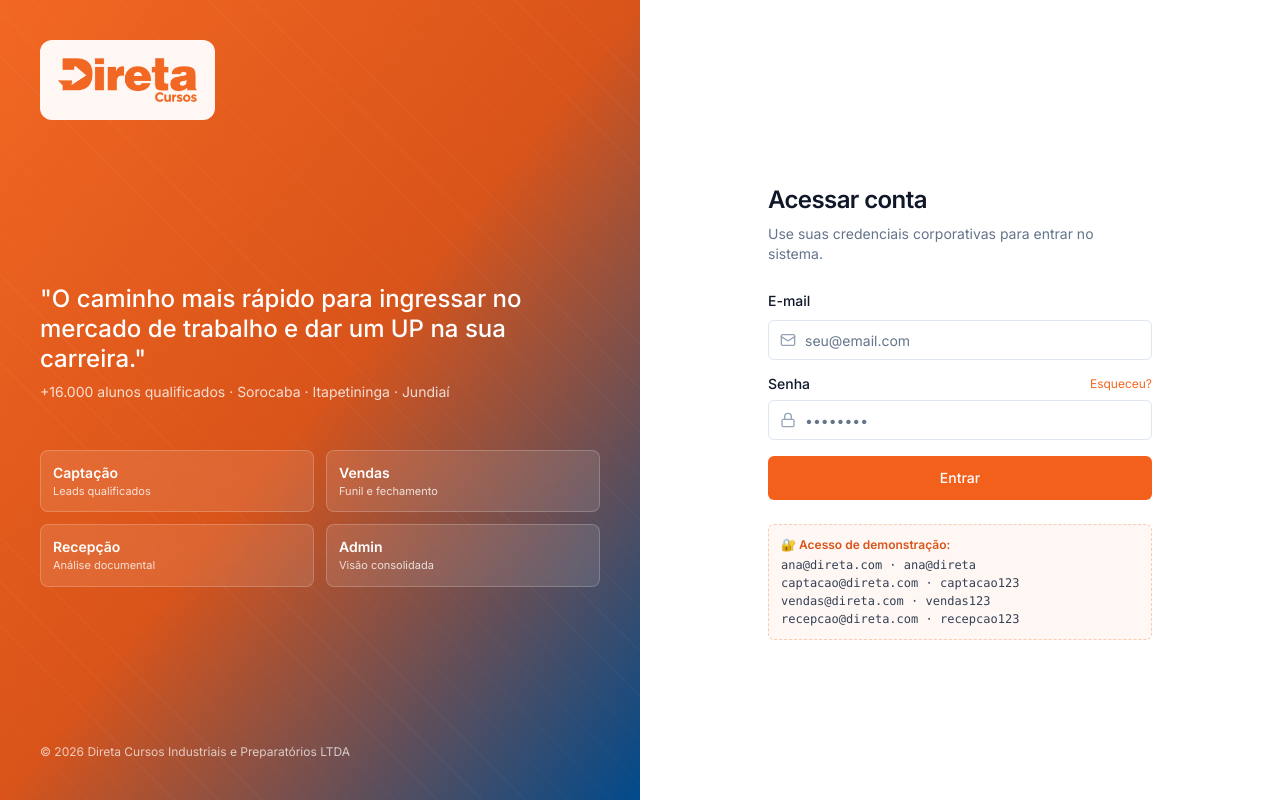
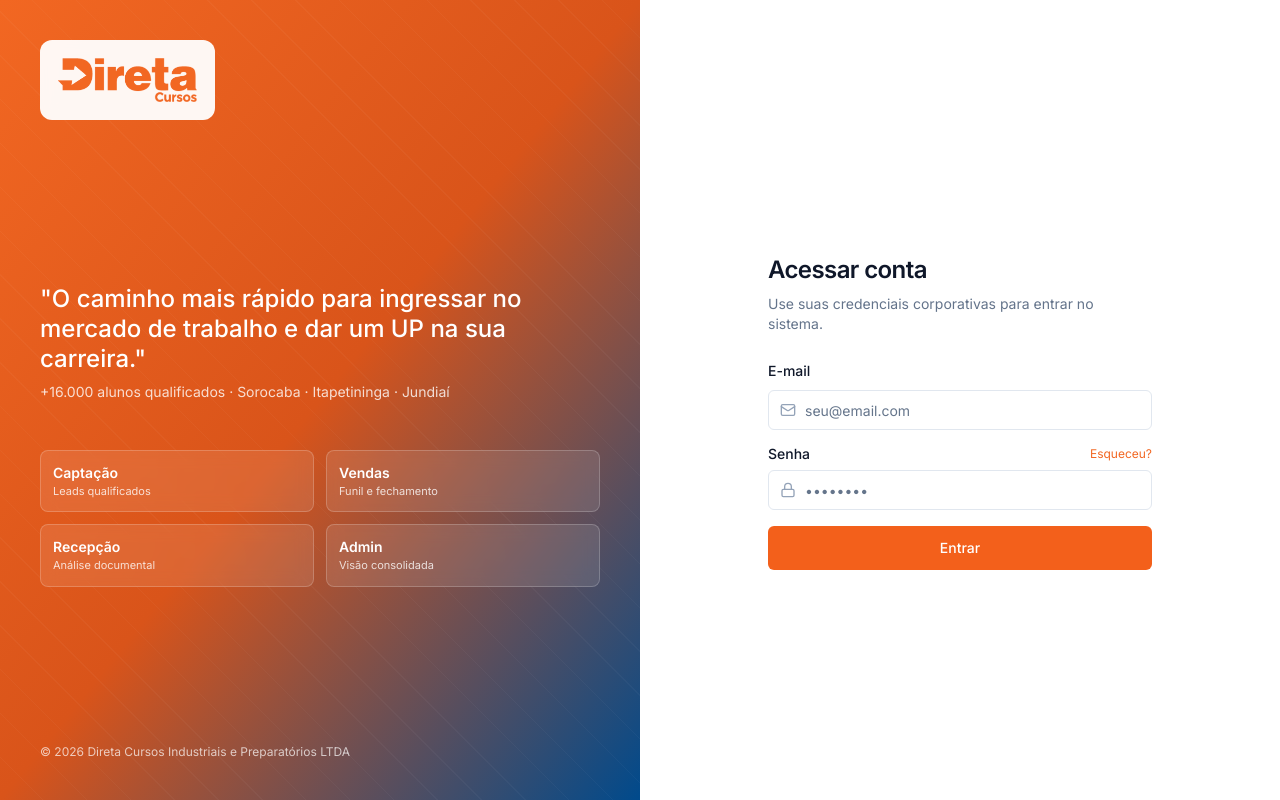
Before and after one commit to Willians96/direta, a Next.js app: page /login in a window 1280 px wide. Built offline with nearby package versions, Linux system fonts and the light colour scheme.

Commit message:
chore(login): remove credenciais da tela de login e do README (repositorio publico)

```diff
--- a/app/(auth)/login/page.tsx
+++ b/app/(auth)/login/page.tsx
@@ -178,18 +178,8 @@ function LoginForm() {
             </Button>
           </form>
 
-          {/* Demo credentials */}
-          <div className="rounded-md border border-dashed border-direta-orange/30 bg-direta-orange/5 p-3 text-xs text-slate-700">
-            <div className="font-semibold text-direta-orange-dark mb-1">
-              🔐 Acesso de demonstração:
-            </div>
-            <ul className="space-y-0.5 break-all font-mono text-[11px] sm:text-xs">
-              <li>ana@direta.com · ana@direta</li>
-              <li>captacao@direta.com · captacao123</li>
-              <li>vendas@direta.com · vendas123</li>
-              <li>recepcao@direta.com · recepcao123</li>
-            </ul>
-          </div>
+          {/* Sem lista de credenciais: em produção as senhas são entregues
+              individualmente pelo administrador da escola. */}
         </div>
       </div>
     </div>
```
Also changed, not shown: 1 other file (tests, documents, lock files or other folders).
